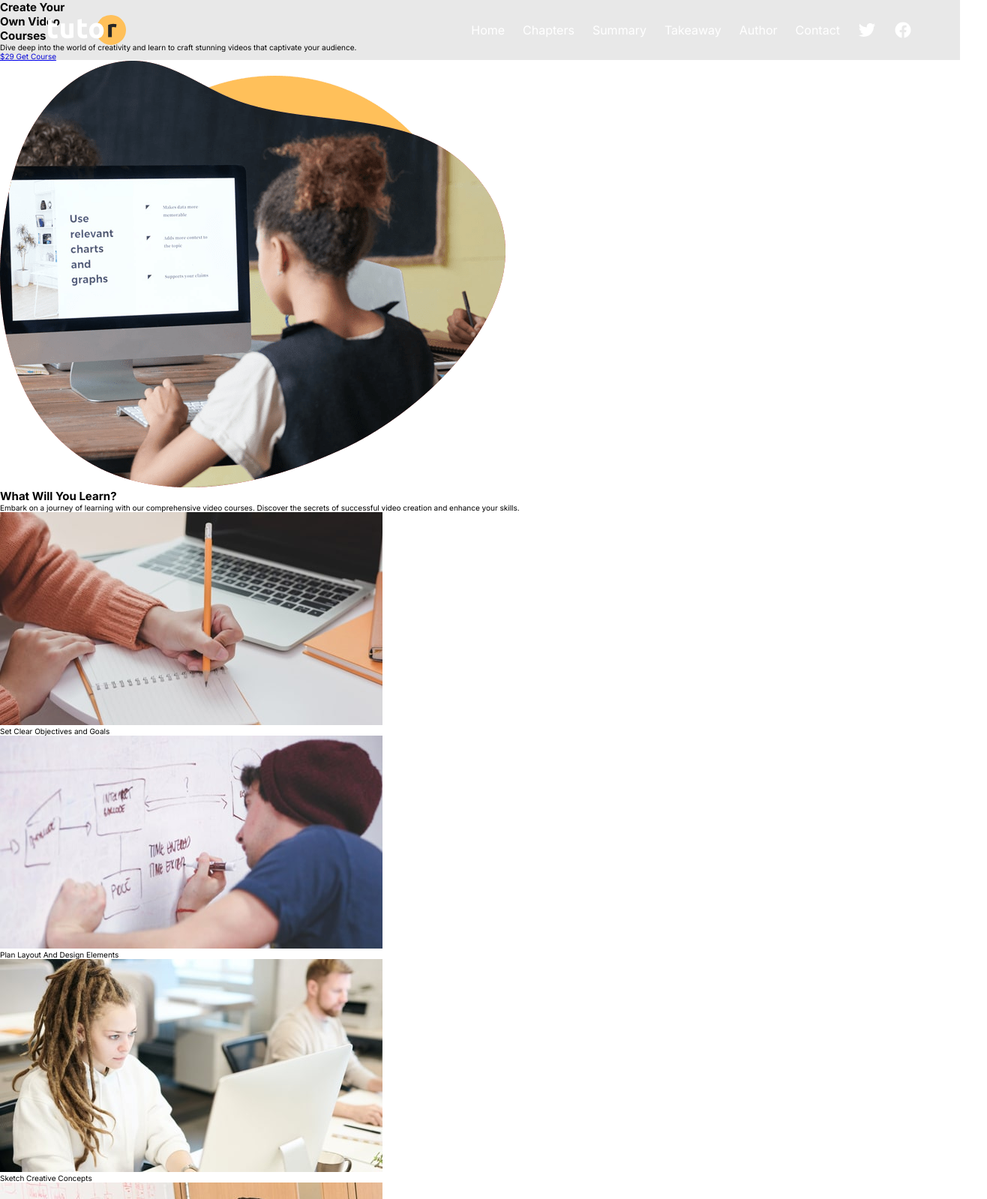
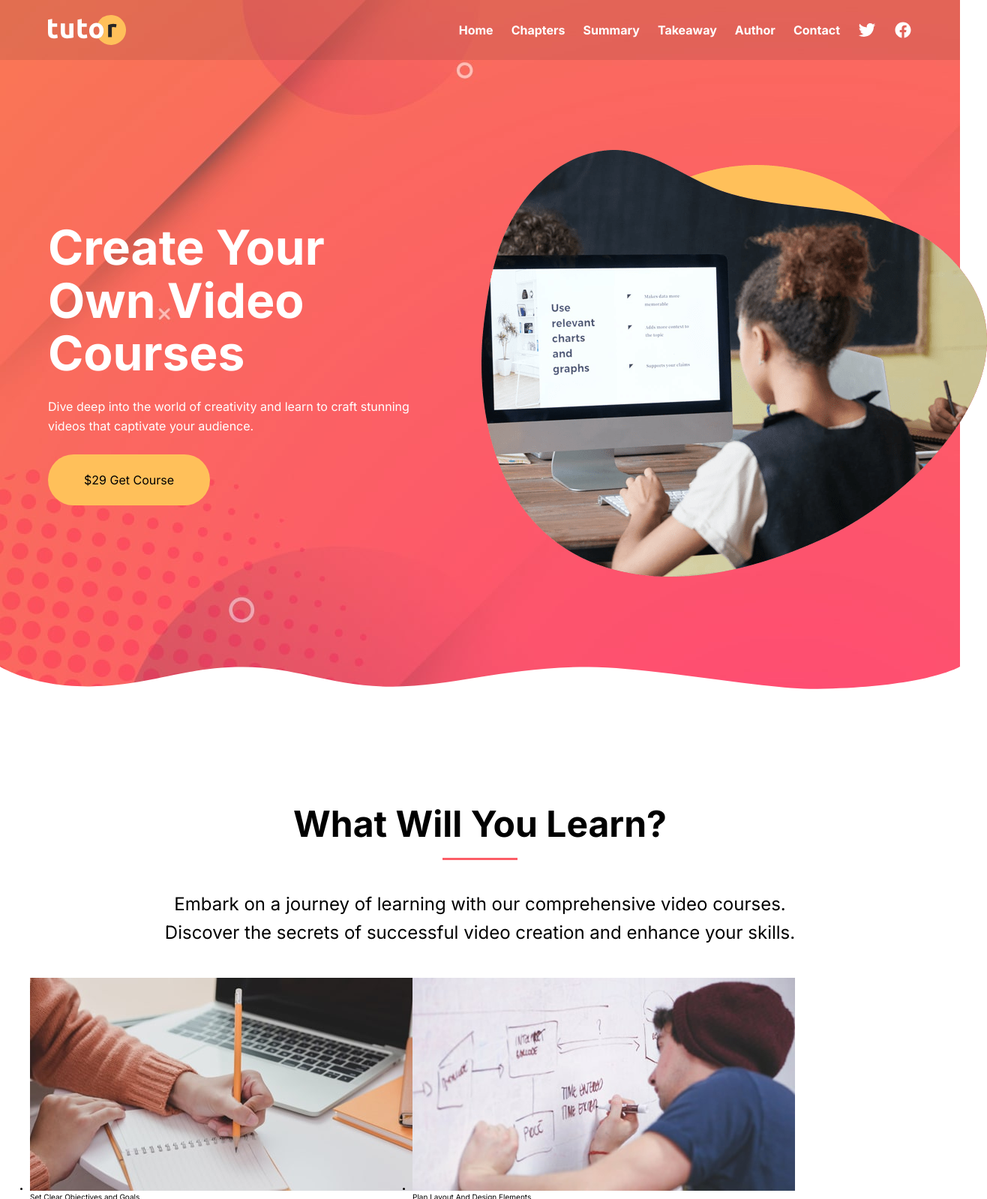
Before and after one commit to Asoo-dev/modern-html-css, a plain HTML site: page tutor/index.html in a window 1280 px wide. Shown: the top 1599 px of the page at 75% size, 1316 px wide, since content can reach past the window. Drawn offline with Linux system fonts and the light colour scheme; files whose address does not match are found by name.

Commit message:
hero section done

```diff
--- a/tutor/css/style.css
+++ b/tutor/css/style.css
@@ -12,6 +12,7 @@ html {
 
 body {
   font-family: "Inter", sans-serif;
+  font-weight: 400;
 }
 
 img {
@@ -30,7 +31,7 @@ Header
   background-color: #3333331c;
 }
 
-.header_container {
+.header-container {
   max-width: 120rem;
   height: 8rem;
   margin: 0 auto;
@@ -45,39 +46,40 @@ Header
   height: 4rem;
 }
 
-.header_nav {
+.header-nav {
   display: flex;
   align-items: center;
   gap: 2.4rem;
 }
 
-.nav_item {
+.nav-item {
   list-style: none;
   display: block;
 }
 
-.nav_link:link,
-.nav_link:visited {
+.nav-link:link,
+.nav-link:visited {
   display: block;
   font-size: 1.6rem;
+  font-weight: 700;
   text-decoration: none;
   color: #fff;
   text-align: center;
 }
 
-.nav_link:hover,
-.nav_link:active {
+.nav-link:hover,
+.nav-link:active {
   color: #ffc05a;
 }
 
-.header_link_icon,
-.header_link_icon {
+.header-link-icon,
+.header-link-icon {
   width: 2.4rem;
   fill: #fff;
 }
 
-.header_link_icon:hover,
-.header_link_icon:active {
+.header-link-icon:hover,
+.header-link-icon:active {
   fill: #ffc05a;
 }
 
@@ -90,3 +92,131 @@ svg {
 Header End
 =====================
 */
+
+/*
+=====================
+hero section
+=====================
+*/
+
+.hero-section {
+  background-image: url(../images/header-background.jpg);
+}
+
+.hero-section-container {
+  display: flex;
+  align-items: center;
+  gap: 8rem;
+  max-width: 120rem;
+  margin: 0 auto;
+  padding: 20rem 2.4rem 12rem;
+}
+
+.hero-section-content {
+  display: flex;
+  flex-direction: column;
+  align-items: flex-start;
+  gap: 2.4rem;
+}
+
+.hero-section-heading {
+  font-size: 6.4rem;
+  line-height: 1.1;
+  font-weight: 700;
+  color: #fff;
+}
+
+.hero-section-text {
+  font-size: 1.6rem;
+  line-height: 1.6;
+  color: #fff;
+}
+
+.button {
+  display: inline-block;
+  text-decoration: none;
+  font-size: 1.6rem;
+  background-color: #ffc05a;
+  color: #000;
+  border-radius: 100rem;
+  padding: 2.4rem 4.8rem;
+}
+
+.hero-section-img {
+  margin-right: -10rem;
+}
+
+.hero-section svg {
+  fill: #fff;
+  width: 100%;
+  height: 10rem;
+}
+/*
+=====================
+hero section end
+=====================
+*/
+
+/*
+=====================
+Learn Section
+=====================
+*/
+
+.learn-section {
+  padding: 8rem 0;
+}
+
+.learn-section-container {
+  max-width: 120rem;
+  margin: 0 auto;
+  display: flex;
+  flex-direction: column;
+  align-items: center;
+  gap: 4rem;
+}
+
+.learn-section-heading-container {
+  display: flex;
+  flex-direction: column;
+  align-items: center;
+  gap: 1.6rem;
+}
+
+.learn-section-heading {
+  font-size: 4.8rem;
+  font-weight: bold;
+}
+
+.heading-line {
+  height: 3px;
+  width: 100px;
+  background-color: #fc5d66;
+}
+
+.learn-section-text {
+  max-width: 90rem;
+  font-size: 2.4rem;
+  line-height: 1.6;
+  text-align: center;
+}
+
+.learn-list {
+  display: flex;
+  flex-wrap: wrap;
+}
+
+.learn-list-item {
+}
+
+.learn-list-img {
+}
+
+.learn-list-text {
+}
+
+/*
+=====================
+Learn Section End
+=====================
+*/
--- a/tutor/index.html
+++ b/tutor/index.html
@@ -10,7 +10,7 @@
     <link rel="preconnect" href="https://fonts.googleapis.com" />
     <link rel="preconnect" href="https://fonts.gstatic.com" crossorigin />
     <link
-      href="https://fonts.googleapis.com/css2?family=Inter:ital,opsz,wght@0,14..32,100..900;1,14..32,100..900&family=Open+Sans:ital,wght@0,300..800;1,300..800&family=Rubik:ital,wght@0,300..900;1,300..900&display=swap"
+      href="https://fonts.googleapis.com/css2?family=Inter:ital,opsz,wght@0,14..32,100..900;1,14..32,100..900&display=swap"
       rel="stylesheet"
     />
     <!--  -->
@@ -18,23 +18,23 @@
   </head>
   <body>
     <header class="header">
-      <div class="header_container">
+      <div class="header-container">
         <a href="">
           <img src="images//logo.svg" alt="" class="logo" />
         </a>
         <nav>
-          <ul class="header_nav">
-            <li class="nav_item"><a href="#" class="nav_link">Home</a></li>
-            <li class="nav_item"><a href="#" class="nav_link">Chapters</a></li>
-            <li class="nav_item"><a href="#" class="nav_link">Summary</a></li>
-            <li class="nav_item"><a href="#" class="nav_link">Takeaway</a></li>
-            <li class="nav_item"><a href="#" class="nav_link">Author</a></li>
-            <li class="nav_item"><a href="#" class="nav_link">Contact</a></li>
-            <li class="nav_item">
-              <a href="#" class="nav_link"
+          <ul class="header-nav">
+            <li class="nav-item"><a href="#" class="nav-link">Home</a></li>
+            <li class="nav-item"><a href="#" class="nav-link">Chapters</a></li>
+            <li class="nav-item"><a href="#" class="nav-link">Summary</a></li>
+            <li class="nav-item"><a href="#" class="nav-link">Takeaway</a></li>
+            <li class="nav-item"><a href="#" class="nav-link">Author</a></li>
+            <li class="nav-item"><a href="#" class="nav-link">Contact</a></li>
+            <li class="nav-item">
+              <a href="#" class="nav-link"
                 ><svg
                   xmlns="http://www.w3.org/2000/svg"
-                  class="header_link_icon"
+                  class="header-link-icon"
                   viewBox="0 0 512 512"
                 >
                   <path
@@ -42,11 +42,11 @@
                   /></svg
               ></a>
             </li>
-            <li class="nav_item">
-              <a href="#" class="nav_link">
+            <li class="nav-item">
+              <a href="#" class="nav-link">
                 <svg
                   xmlns="http://www.w3.org/2000/svg"
-                  class="header_link_icon"
+                  class="header-link-icon"
                   viewBox="0 0 512 512"
                 >
                   <path
@@ -61,64 +61,116 @@
       </div>
     </header>
     <main>
-      <section class="hero">
-        <div>
-          <div>
-            <h1>
+      <section class="hero-section">
+        <div class="hero-section-container">
+          <div class="hero-section-content">
+            <h1 class="hero-section-heading">
               Create Your <br />
               Own Video <br />
               Courses
             </h1>
-            <p>
+            <p class="hero-section-text">
               Dive deep into the world of creativity and learn to craft stunning
               videos that captivate your audience.
             </p>
-            <a href="#">$29 Get Course</a>
+            <a href="#" class="button">$29 Get Course</a>
           </div>
+          <img src="images/header-course.png" alt="" class="hero-section-img" />
         </div>
-        <div><img src="images/header-course.png" alt="" /></div>
+        <!-- <img src="images/hero-decoration.svg" alt="" />0 -->
+        <svg
+          xmlns="http://www.w3.org/2000/svg"
+          preserveAspectRatio="none"
+          viewBox="0 0 1920 192.275"
+        >
+          <defs></defs>
+          <title>frame-decoration</title>
+          <path
+            d="M0,158.755s63.9,52.163,179.472,50.736c121.494-1.5,185.839-49.738,305.984-49.733,109.21,0,181.491,51.733,300.537,50.233,123.941-1.562,225.214-50.126,390.43-50.374,123.821-.185,353.982,58.374,458.976,56.373,217.907-4.153,284.6-57.236,284.6-57.236V351.03H0V158.755Z"
+            transform="translate(0 -158.755)"
+          ></path>
+        </svg>
       </section>
 
-      <section class="">
-        <div>
-          <h2>What Will You Learn?</h2>
-          <p>
+      <section class="learn-section">
+        <div class="learn-section-container">
+          <div class="learn-section-heading-container">
+            <h2 class="learn-section-heading">What Will You Learn?</h2>
+            <div class="heading-line"></div>
+          </div>
+          <p class="learn-section-text">
             Embark on a journey of learning with our comprehensive video
             courses. Discover the secrets of successful video creation and
             enhance your skills.
           </p>
-          <ul>
-            <li>
-              <img src="images/description-1.jpg" alt="" />
-              <p>Set Clear Objectives and Goals</p>
+          <ul class="learn-list">
+            <li class="learn-list-item">
+              <img
+                class="learn-list-img"
+                src="images/description-1.jpg"
+                alt=""
+              />
+              <p class="learn-list-text">Set Clear Objectives and Goals</p>
             </li>
-            <li>
-              <img src="images/description-2.jpg" alt="" />
-              <p>Plan Layout And Design Elements</p>
+            <li class="learn-list-item">
+              <img
+                class="learn-list-img"
+                src="images/description-2.jpg"
+                alt=""
+              />
+              <p class="learn-list-text">Plan Layout And Design Elements</p>
             </li>
-            <li>
-              <img src="images/description-3.jpg" alt="" />
-              <p>Sketch Creative Concepts</p>
+            <li class="learn-list-item">
+              <img
+                class="learn-list-img"
+                src="images/description-3.jpg"
+                alt=""
+              />
+              <p class="learn-list-text">Sketch Creative Concepts</p>
             </li>
-            <li>
-              <img src="images/description-4.jpg" alt="" />
-              <p>Establish Strong Call-to-Actions</p>
+            <li class="learn-list-item">
+              <img
+                class="learn-list-img"
+                src="images/description-4.jpg"
+                alt=""
+              />
+              <p class="learn-list-text">Establish Strong Call-to-Actions</p>
             </li>
-            <li>
-              <img src="images/description-5.jpg" alt="" />
-              <p>Choose High-Quality HTML Templates</p>
+            <li class="learn-list-item">
+              <img
+                class="learn-list-img"
+                src="images/description-5.jpg"
+                alt=""
+              />
+              <p class="learn-list-text">Choose High-Quality HTML Templates</p>
             </li>
-            <li>
-              <img src="images/description-6.jpg" alt="" />
-              p Create Impressive Layout Previews
+            <li class="learn-list-item">
+              <img
+                class="learn-list-img"
+                src="images/description-6.jpg"
+                alt=""
+              />
+              <p class="learn--listtext">Create Impressive Layout Previews</p>
             </li>
-            <li>
-              <img src="images/description-7.jpg" alt="" />
-              <p>Master Landing Page Coding Techniques</p>
+            <li class="learn-list-item">
+              <img
+                class="learn-list-img"
+                src="images/description-7.jpg"
+                alt=""
+              />
+              <p class="learn-list-text">
+                Master Landing Page Coding Techniques
+              </p>
             </li>
-            <li>
-              <img src="images/description-8.jpg" alt="" />
-              <p>Launch Your Project Successfully Online</p>
+            <li class="learn-list-item">
+              <img
+                class="learn-list-img"
+                src="images/description-8.jpg"
+                alt=""
+              />
+              <p class="learn-list-text">
+                Launch Your Project Successfully Online
+              </p>
             </li>
           </ul>
         </div>
@@ -267,10 +319,14 @@
         </div>
       </section>
 
-      <section class="">
-        <div>
-          <h1></h1>
-          <p></p>
+      <section class="takeaways-section">
+        <div class="takeaways-section-container">
+          <h1 class="takeaways-section-heading">Key Takeaways</h1>
+          <p class="takeaways-section-text">
+            This section highlights some of the key insights and learnings
+            you'll gain from the course. Take a look at what you can expect to
+            achieve:
+          </p>
           <ul>
             <li>
               <img src="images/testimonial-1.jpg" alt="" />
```
Also changed, not shown: tutor/images/hero-decoration.svg (added).
